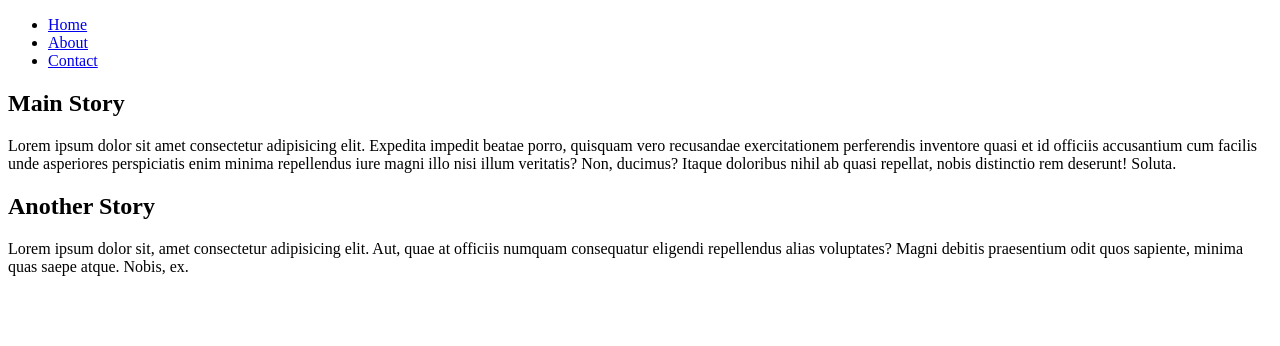
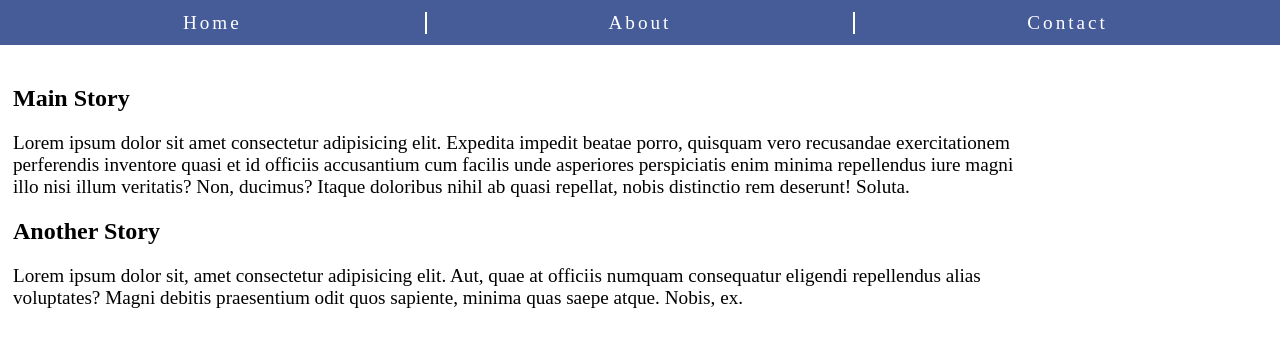
Before and after one commit to 11-Carnival-11/Animated-Page-loading, a plain HTML site: page index.html in a window 1280 px wide. Drawn offline with Linux system fonts and the light colour scheme; the site is published under a folder, as on GitHub Pages, so addresses that start at the root find nothing.

Commit message:
initial bug fix

```diff
--- a/index.html
+++ b/index.html
@@ -6,7 +6,7 @@
     <meta http-equiv="X-UA-Compatible" content="IE=edge">
     <meta name="viewport" content="width=device-width, initial-scale=1.0">
     <title>Animated Page Loading</title>
-    <link rel="stylesheet" href="/animatepage.css">
+    <link rel="stylesheet" href="animatepage.css">
 </head>
 
 <body>
```
